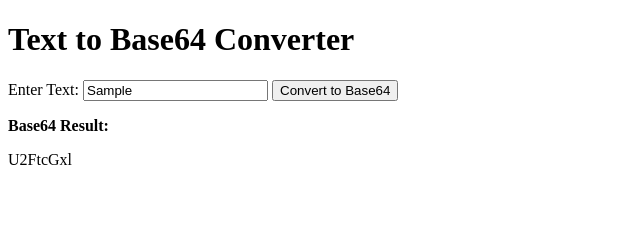
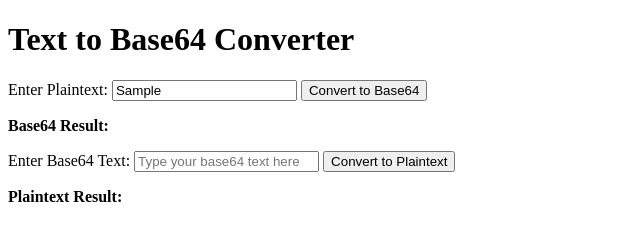
Before and after one commit to chmchmchm/base64, a plain HTML site: page index.html in a window 1280 px wide. Both pictures are taken after typing "Sample" into the empty fields and a click on the button "Convert to Base64". Shown: the whole page, without its empty margins (0-640 px from the left). Drawn offline with Linux system fonts and the light colour scheme.

Commit message:
add convert to plaintext setup

```diff
--- a/index.html
+++ b/index.html
@@ -7,25 +7,48 @@
     <h1>Text to Base64 Converter</h1>
 
     <div>
-        <label for="textInput">Enter Text:</label>
-        <input type="text" id="textInput" placeholder="Type your text here">
+        <label for="plaintextInput">Enter Plaintext:</label>
+        <input type="text" id="plaintextInput" placeholder="Type your plaintext here">
         <button onclick="convertToBase64()">Convert to Base64</button>
     </div>
 
     <div>
         <p><strong>Base64 Result:</strong></p>
-        <p id="base64Output"></p>
+        <p id="base64Result"></p>
+    </div>
+
+    <div>
+        <label for="base64Input">Enter Base64 Text:</label>
+        <input type="text" id="base64Input" placeholder="Type your base64 text here">
+        <button onclick="convertToPlaintext()">Convert to Plaintext</button>
+    </div>
+
+    <div>
+        <p><strong>Plaintext Result:</strong></p>
+        <p id="plaintextResult"></p>
     </div>
 
     <script>
+        console.log("v1");
+
         function convertToBase64() {
-            const textInput = document.getElementById('textInput');
-            const base64Output = document.getElementById('base64Output');
+            const plaintextInput = document.getElementById('plaintextInput');
+            const base64Output = document.getElementById('base64Result');
 
-            const inputText = textInput.value;
+            const inputPlaintext = plaintextInput.value;
             const base64Text = btoa(inputText); // Convert to Base64
 
-            base64Output.textContent = base64Text;
+            base64Result.textContent = base64Text;
+        }
+
+        function convertToPlaintext() {
+            const base64Input = document.getElementById('base64Input');
+            const plaintextResult = document.getElementById('plaintextResult');
+
+            const inputBase64 = base64Input.value;
+            const plaintext = btoa(inputBase64); // Convert to Base64
+
+            plaintextResult.textContent = plaintext;
         }
     </script>
 </body>
```
